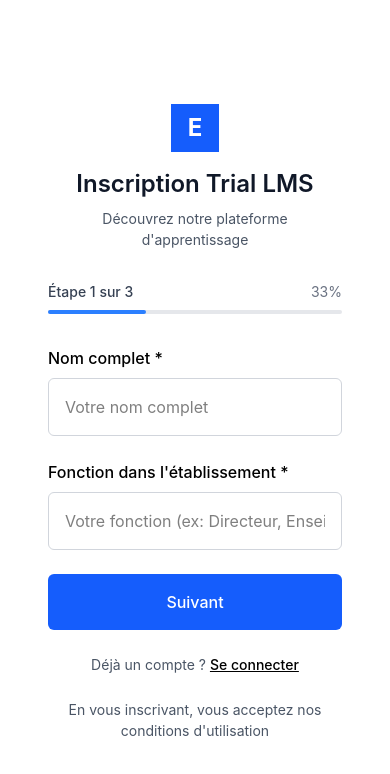
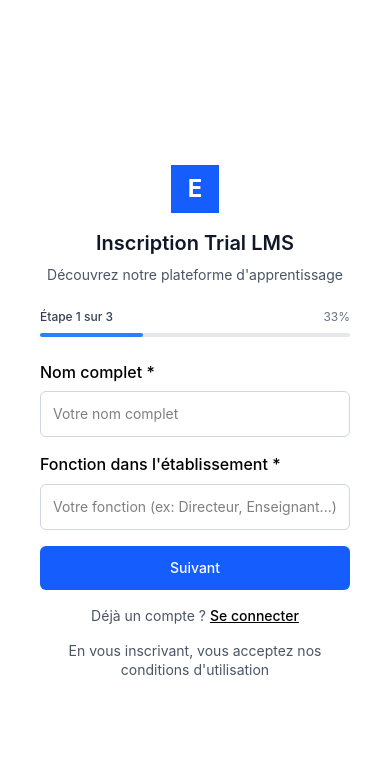
Before and after one commit to ariel-coda/LMS-MVP, a Next.js app in the folder frontend/: page /form/trial-register in a window 390 px wide. Shown: the top 774 px of the page. Built offline with nearby package versions, Linux system fonts and the light colour scheme.

Commit message:
formulaire d'inscription et css optimisés pour le responsive design

```diff
--- a/frontend/app/form/trial-register/page.tsx
+++ b/frontend/app/form/trial-register/page.tsx
@@ -215,24 +215,24 @@ const LMSTrialForm = () => {
   const handleSignInClick = () => router.push("./login");
 
 return (
-  <div className="min-h-screen flex items-center justify-center px-4 bg-white">
-    <div className="w-full max-w-md">
-      <div className="bg-white px-8 py-10">
+  <div className="min-h-screen flex items-center justify-center px-4 sm:px-6 md:px-8 bg-white">
+    <div className="w-full max-w-md sm:max-w-lg">
+      <div className="bg-white px-6 py-8 sm:px-8 sm:py-10">
 
         {/* Header */}
-        <div className="text-center mb-8">
+        <div className="text-center mb-6 sm:mb-8">
           <div className="w-12 h-12 bg-blue-600 text-white flex items-center justify-center text-2xl font-bold mx-auto mb-4">E</div>
-          <h1 className="text-2xl font-semibold text-gray-900 mb-2">Inscription Trial LMS</h1>
-          <p className="text-gray-600">Découvrez notre plateforme d'apprentissage</p>
+          <h1 className="text-xl sm:text-2xl font-semibold text-gray-900 mb-2">Inscription Trial LMS</h1>
+          <p className="text-sm sm:text-base text-gray-600">Découvrez notre plateforme d'apprentissage</p>
         </div>
 
         {/* Progress Bar */}
-        <div className="mb-8">
+        <div className="mb-6 sm:mb-8">
           <div className="flex justify-between items-center mb-2">
-            <span className="text-sm font-medium text-gray-700">
+            <span className="text-xs sm:text-sm font-medium text-gray-700">
               Étape {currentStep} sur 3
             </span>
-            <span className="text-sm text-gray-500">
+            <span className="text-xs sm:text-sm text-gray-500">
               {Math.round((currentStep / 3) * 100)}%
             </span>
           </div>
@@ -245,11 +245,11 @@ return (
         </div>
 
         {/* Form */}
-        <div className="space-y-6">
+        <div className="space-y-4 sm:space-y-6">
           {currentStep === 1 && (
-            <div className="space-y-6">
+            <div className="space-y-4 sm:space-y-6">
               <div>
-                <label htmlFor="nom" className="block text-base font-medium text-black mb-2">
+                <label htmlFor="nom" className="block text-sm sm:text-base font-medium text-black mb-2">
                   Nom complet *
                 </label>
                 <input
@@ -258,14 +258,14 @@ return (
                   name="nom"
                   value={formData.nom}
                   onChange={handleInputChange}
-                  className={`w-full rounded-md px-4 py-4 text-base border ${errors.nom ? 'border-red-500' : 'border-gray-300'} bg-white text-black`}
+                  className={`w-full rounded-md px-3 py-3 sm:px-4 sm:py-4 text-sm sm:text-base border ${errors.nom ? 'border-red-500' : 'border-gray-300'} bg-white text-black`}
                   placeholder="Votre nom complet"
                 />
-                {errors.nom && <p className="mt-1 text-base text-red-500">{errors.nom}</p>}
+                {errors.nom && <p className="mt-1 text-sm text-red-500">{errors.nom}</p>}
               </div>
 
               <div>
-                <label htmlFor="fonction" className="block text-base font-medium text-black mb-2">
+                <label htmlFor="fonction" className="block text-sm sm:text-base font-medium text-black mb-2">
                   Fonction dans l'établissement *
                 </label>
                 <input
@@ -274,16 +274,16 @@ return (
                   name="fonction"
                   value={formData.fonction}
                   onChange={handleInputChange}
-                  className={`w-full rounded-md px-4 py-4 text-base border ${errors.fonction ? 'border-red-500' : 'border-gray-300'} bg-white text-black`}
+                  className={`w-full rounded-md px-3 py-3 sm:px-4 sm:py-4 text-sm sm:text-base border ${errors.fonction ? 'border-red-500' : 'border-gray-300'} bg-white text-black`}
                   placeholder="Votre fonction (ex: Directeur, Enseignant...)"
                 />
-                {errors.fonction && <p className="mt-1 text-base text-red-500">{errors.fonction}</p>}
+                {errors.fonction && <p className="mt-1 text-sm text-red-500">{errors.fonction}</p>}
               </div>
 
               <button
                 type="button"
                 onClick={handleNext}
-                className="rounded-md w-full bg-blue-600 text-white py-4 px-4 hover:bg-blue-700 transition-colors font-medium text-base cursor-pointer"
+                className="rounded-md w-full bg-blue-600 text-white py-3 sm:py-4 px-4 hover:bg-blue-700 transition-colors font-medium text-sm sm:text-base cursor-pointer"
               >
                 Suivant
               </button>
@@ -291,9 +291,9 @@ return (
           )}
 
           {currentStep === 2 && (
-            <div className="space-y-6">
+            <div className="space-y-4 sm:space-y-6">
               <div>
-                <label htmlFor="nomEcole" className="block text-base font-medium text-black mb-2">
+                <label htmlFor="nomEcole" className="block text-sm sm:text-base font-medium text-black mb-2">
                   Nom de l'école *
                 </label>
                 <input
@@ -302,14 +302,14 @@ return (
                   name="nomEcole"
                   value={formData.nomEcole}
                   onChange={handleInputChange}
-                  className={`w-full rounded-md px-4 py-4 text-base border ${errors.nomEcole ? 'border-red-500' : 'border-gray-300'} bg-white text-black`}
+                  className={`w-full rounded-md px-3 py-3 sm:px-4 sm:py-4 text-sm sm:text-base border ${errors.nomEcole ? 'border-red-500' : 'border-gray-300'} bg-white text-black`}
                   placeholder="Nom de votre établissement"
                 />
-                {errors.nomEcole && <p className="mt-1 text-base text-red-500">{errors.nomEcole}</p>}
+                {errors.nomEcole && <p className="mt-1 text-sm text-red-500">{errors.nomEcole}</p>}
               </div>
 
               <div>
-                <label htmlFor="email" className="block text-base font-medium text-black mb-2">
+                <label htmlFor="email" className="block text-sm sm:text-base font-medium text-black mb-2">
                   Adresse email de l'école *
                 </label>
                 <input
@@ -318,24 +318,24 @@ return (
                   name="email"
                   value={formData.email}
                   onChange={handleInputChange}
-                  className={`w-full rounded-md px-4 py-4 text-base border ${errors.email ? 'border-red-500' : 'border-gray-300'} bg-white text-black`}
+                  className={`w-full rounded-md px-3 py-3 sm:px-4 sm:py-4 text-sm sm:text-base border ${errors.email ? 'border-red-500' : 'border-gray-300'} bg-white text-black`}
                   placeholder="votre.email@ecole.fr"
                 />
-                {errors.email && <p className="mt-1 text-base text-red-500">{errors.email}</p>}
+                {errors.email && <p className="mt-1 text-sm text-red-500">{errors.email}</p>}
               </div>
 
-              <div className="flex space-x-4">
+              <div className="flex gap-3 sm:gap-4">
                 <button
                   type="button"
                   onClick={handlePrevious}
-                  className="flex-1 bg-white text-blue-600 py-4 px-4 border border-blue-600 hover:bg-gray-100 transition-colors font-medium text-base cursor-pointer rounded-md"
+                  className="flex-1 bg-white text-blue-600 py-3 sm:py-4 px-3 sm:px-4 border border-blue-600 hover:bg-gray-100 transition-colors font-medium text-sm sm:text-base cursor-pointer rounded-md"
                 >
                   Précédent
                 </button>
                 <button
                   type="button"
                   onClick={handleNext}
-                  className="flex-1 rounded-md bg-blue-600 text-white py-4 px-4 hover:bg-blue-700 transition-colors font-medium text-base cursor-pointer"
+                  className="flex-1 rounded-md bg-blue-600 text-white py-3 sm:py-4 px-3 sm:px-4 hover:bg-blue-700 transition-colors font-medium text-sm sm:text-base cursor-pointer"
                 >
                   Suivant
                 </button>
@@ -344,9 +344,9 @@ return (
           )}
 
           {currentStep === 3 && (
-            <div className="space-y-6">
+            <div className="space-y-4 sm:space-y-6">
               <div>
-                <label htmlFor="telephone" className="block text-base font-medium text-black mb-2">
+                <label htmlFor="telephone" className="block text-sm sm:text-base font-medium text-black mb-2">
                   Numéro de téléphone *
                 </label>
                 <input
@@ -355,14 +355,14 @@ return (
                   name="telephone"
                   value={formData.telephone}
                   onChange={handleInputChange}
-                  className={`w-full rounded-md px-4 py-4 text-base border ${errors.telephone ? 'border-red-500' : 'border-gray-300'} bg-white text-black`}
+                  className={`w-full rounded-md px-3 py-3 sm:px-4 sm:py-4 text-sm sm:text-base border ${errors.telephone ? 'border-red-500' : 'border-gray-300'} bg-white text-black`}
                   placeholder="+237 XX XX XX XX"
                 />
-                {errors.telephone && <p className="mt-1 text-base text-red-500">{errors.telephone}</p>}
+                {errors.telephone && <p className="mt-1 text-sm text-red-500">{errors.telephone}</p>}
               </div>
 
               <div>
-                <label htmlFor="motDePasse" className="block text-base font-medium text-black mb-2">
+                <label htmlFor="motDePasse" className="block text-sm sm:text-base font-medium text-black mb-2">
                   Mot de passe *
                 </label>
                 <input
@@ -371,20 +371,20 @@ return (
                   name="motDePasse"
                   value={formData.motDePasse}
                   onChange={handleInputChange}
-                  className={`w-full rounded-md px-4 py-4 text-base border ${errors.motDePasse ? 'border-red-500' : 'border-gray-300'} bg-white text-black`}
+                  className={`w-full rounded-md px-3 py-3 sm:px-4 sm:py-4 text-sm sm:text-base border ${errors.motDePasse ? 'border-red-500' : 'border-gray-300'} bg-white text-black`}
                   placeholder="••••••••"
                 />
-                {errors.motDePasse && <p className="mt-1 text-base text-red-500">{errors.motDePasse}</p>}
-                <button type="button" className="text-sm text-gray-900 underline py-3 cursor-pointer" onClick={handleShowPassword}>
+                {errors.motDePasse && <p className="mt-1 text-sm text-red-500">{errors.motDePasse}</p>}
+                <button type="button" className="text-xs sm:text-sm text-gray-900 underline py-2 sm:py-3 cursor-pointer" onClick={handleShowPassword}>
                   {showpassword ? "Afficher le mot de passe" : "Masquer le mot de passe"}
                 </button>
               </div>
 
-              <div className="flex space-x-4">
+              <div className="flex gap-3 sm:gap-4">
                 <button
                   type="button"
                   onClick={handlePrevious}
-                  className="flex-1 bg-white text-blue-600 py-4 px-4 border border-blue-600 hover:bg-gray-100 transition-colors font-medium text-base cursor-pointer rounded-md"
+                  className="flex-1 bg-white text-blue-600 py-3 sm:py-4 px-3 sm:px-4 border border-blue-600 hover:bg-gray-100 transition-colors font-medium text-sm sm:text-base cursor-pointer rounded-md"
                 >
                   Précédent
                 </button>
@@ -392,7 +392,7 @@ return (
                   type="button"
                   onClick={handleSubmit}
                   disabled={isSubmitting}
-                  className="flex-1 rounded-md bg-blue-600 text-white py-4 px-4 hover:bg-blue-700 transition-colors font-medium disabled:opacity-50 disabled:cursor-not-allowed text-base cursor-pointer"
+                  className="flex-1 rounded-md bg-blue-600 text-white py-3 sm:py-4 px-3 sm:px-4 hover:bg-blue-700 transition-colors font-medium disabled:opacity-50 disabled:cursor-not-allowed text-sm sm:text-base cursor-pointer"
                 >
                   {isSubmitting ? "Inscription..." : "S'inscrire"}
                 </button>
@@ -402,8 +402,8 @@ return (
         </div>
 
         {/* Sign Up */}
-          <div className="mt-6 text-center">
-            <p className="text-base text-gray-600">
+        <div className="mt-4 sm:mt-6 text-center">
+          <p className="text-sm sm:text-base text-gray-600">
             Déjà un compte ?{' '}
             <button type="button" onClick={handleSignInClick} className="text-black underline font-medium">
               Se connecter
@@ -412,8 +412,8 @@ return (
         </div>
 
         {/* Footer */}
-        <div className="mt-6 text-center">
-          <p className="text-base text-gray-600">
+        <div className="mt-4 sm:mt-6 text-center">
+          <p className="text-xs sm:text-base text-gray-600">
             En vous inscrivant, vous acceptez nos conditions d'utilisation
           </p>
         </div>
--- a/frontend/app/globals.css
+++ b/frontend/app/globals.css
@@ -40,7 +40,7 @@
 
 @media (prefers-color-scheme: dark) {
   :root {
-    --background: #0a0a0a;
+    --background: #ffffff;
     --foreground: #ededed;
   }
 }
```
Lines whose indentation alone changed are shown as unchanged.
